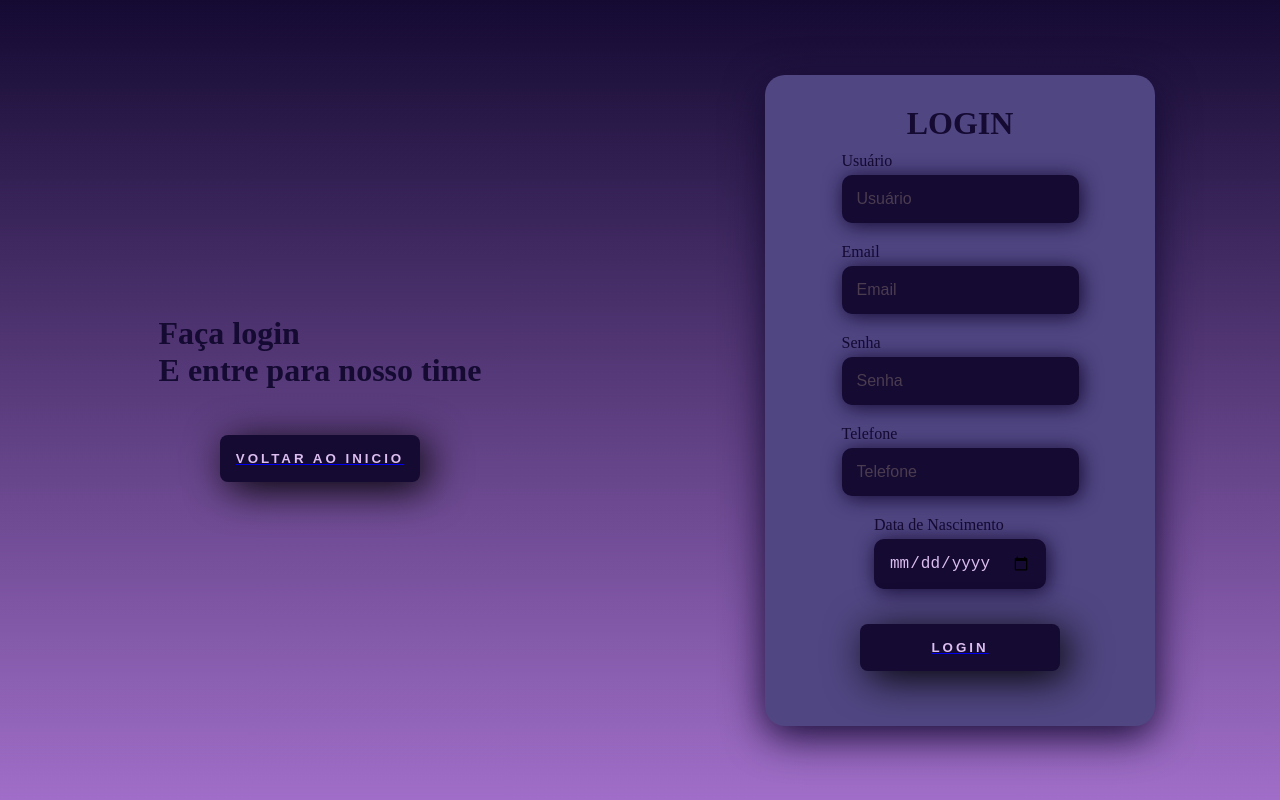
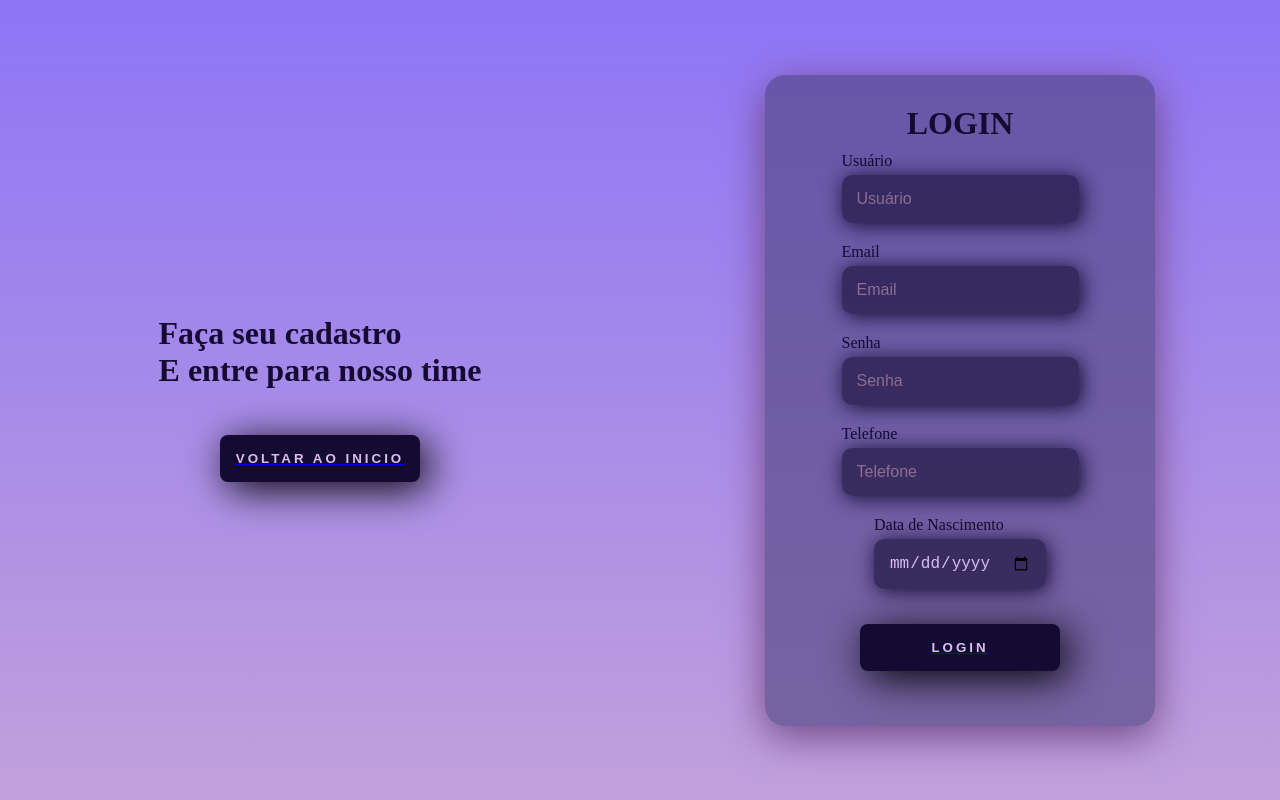
Before and after one commit to Luan-Gabriel-Brusarosco/TCC, a plain HTML site: page Pgcadstr/pgcadastrar.html in a window 1280 px wide. Drawn offline with Linux system fonts and the light colour scheme.

Commit message:
23-10-23

```diff
--- a/Pgcadstr/cadstr.css
+++ b/Pgcadstr/cadstr.css
@@ -5,7 +5,7 @@ body{
 .main-login{
     width: 100vw;
     height: 100vh;
-    background: linear-gradient(rgb(20, 10, 50), rgb(160, 110, 200));
+    background: linear-gradient(rgba(65, 25, 240, 0.600), rgba(160, 110, 200, 0.650));
     display: flex;
     justify-content: center;
     align-items: center;
@@ -21,7 +21,7 @@ body{
 }
 
 .left-login h1{
-    color: rgb(20, 10, 50);
+    color: rgba(20, 10, 50);
 }
 
 .right-login{
@@ -39,9 +39,9 @@ body{
     align-items: center;
     flex-direction: column;
     padding: 30px 35px;
-    background: rgb(80, 70, 130);
+    background: rgba(80, 70, 130, 0.650);
     border-radius: 20px;
-    box-shadow: 0px 10px 40px rgb(20, 10, 50);
+    box-shadow: 0px 10px 40px rgb(110, 70, 130 );
 }
 
 .card-login > h1{
@@ -63,7 +63,7 @@ body{
     border: none;
     border-radius: 10px;
     padding: 15px;
-    background: rgb(20, 10, 50);
+    background: rgba(20, 10, 50, 0.6);
     color: rgb(220, 190, 240);
     font-size: 12pt;
     box-shadow: 2px 2px 20px rgb(20, 10, 50);
@@ -77,7 +77,7 @@ body{
 }
 
 .textfield > input::placeholder{
-    color: rgb(75, 60, 80);
+    color: rgb(140, 110, 150);
 }
 
 
--- a/Pgcadstr/pgcadastrar.html
+++ b/Pgcadstr/pgcadastrar.html
@@ -5,12 +5,12 @@
     <meta http-equiv="X-UA-Compatible" content="IE=edge">
     <meta name="viewport" content="width=device-width, initial-scale=1.0">
     <link rel="stylesheet" href="cadstr.css">
-    <title>Login</title>
+    <title>Cadastrar</title>
 </head>
 <body>
     <div class="main-login">
         <div class="left-login">
-            <h1>Faça login<br>E entre para nosso time</h1>
+            <h1>Faça seu cadastro<br>E entre para nosso time</h1>
             <a class="btn-login" href="../index.html"><button>Voltar ao inicio</button></a>
         </div>
         <div class="right-login">
```
